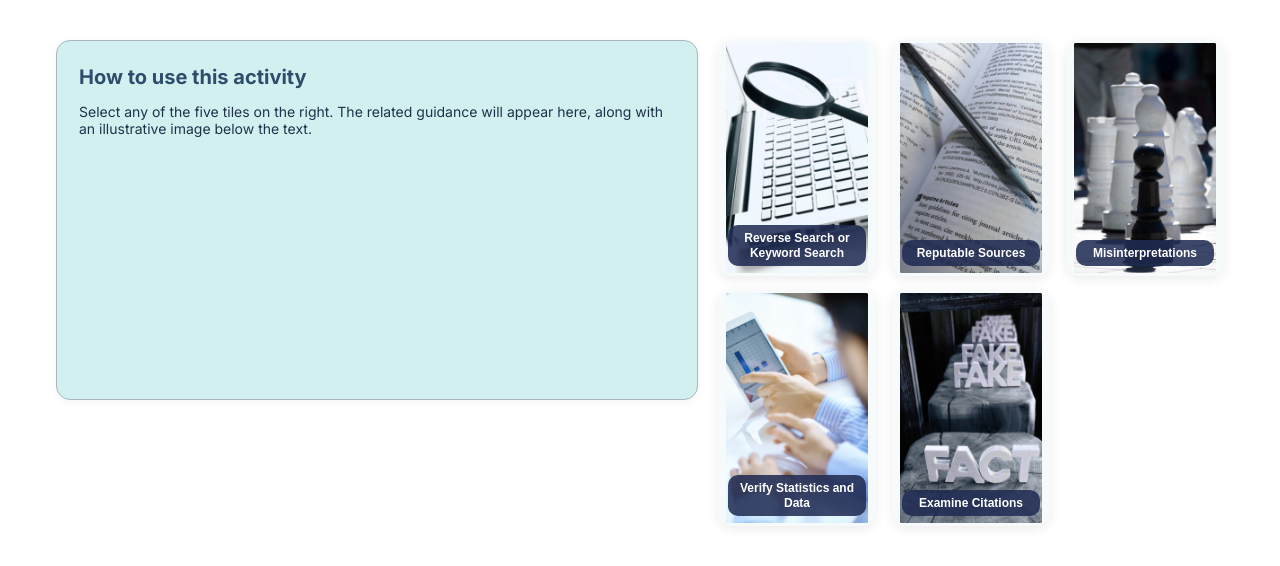
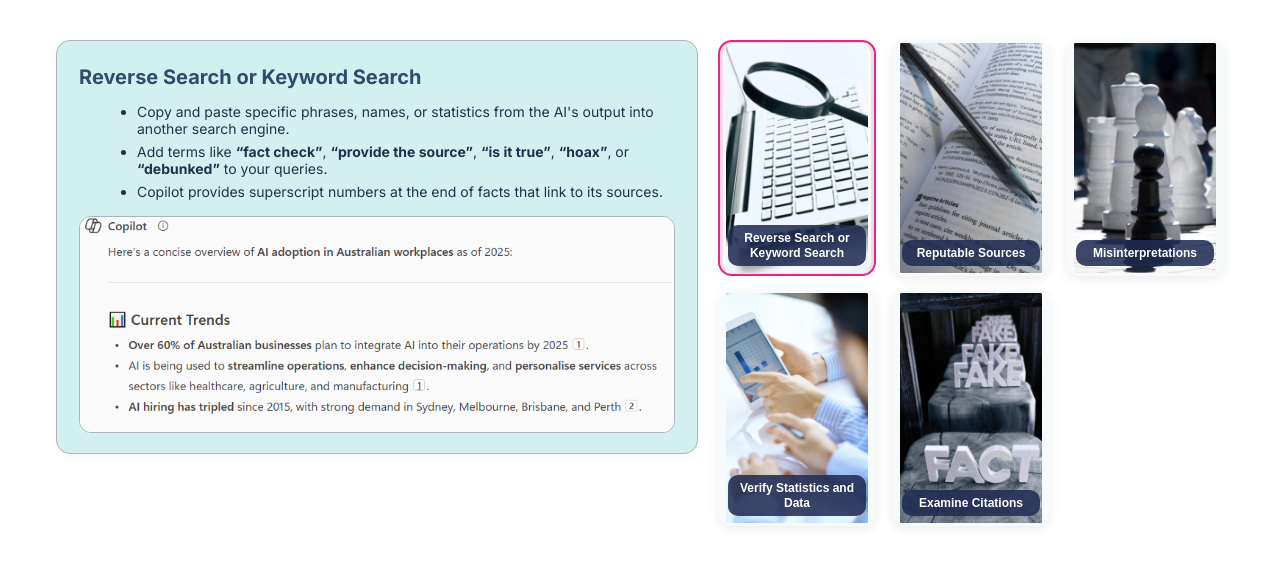
Before and after one commit to kathrynmcgilvrayeles/Fact-checking-Strategies, a plain HTML site: page index.html in a window 1280 px wide. Drawn offline with Linux system fonts and the light colour scheme.

Commit message:
Update index.html

```diff
--- a/index.html
+++ b/index.html
@@ -115,12 +115,9 @@
   <div class="wrap">
     <div class="activity" id="activity">
       <section class="panel" id="contentPanel" aria-live="polite">
-        <h1 id="contentTitle">How to use this activity</h1>
-        <p class="lead" id="contentBody">
-          Select any of the five tiles on the right. The related guidance will appear here,
-          along with an illustrative image below the text.
-        </p>
-        <img class="context" id="contentImage" alt="" style="display:none;">
+        <h1 id="contentTitle"></h1>
+        <p class="lead" id="contentBody"></p>
+        <img class="context" id="contentImage" alt="">
       </section>
       <nav class="grid" aria-label="Verification activities">
         <button class="thumb" aria-selected="false" data-title="Reverse Search or Keyword Search" data-content='<ul><li>Copy and paste specific phrases, names, or statistics from the AI&apos;s output into another search engine.</li><li>Add terms like <strong>&ldquo;fact check&rdquo;</strong>, <strong>&ldquo;provide the source&rdquo;</strong>, <strong>&ldquo;is it true&rdquo;</strong>, <strong>&ldquo;hoax&rdquo;</strong>, or <strong>&ldquo;debunked&rdquo;</strong> to your queries.</li><li>Copilot provides superscript numbers at the end of facts that link to its sources.</li></ul>' data-below="Reverse Search or Keyword Search 1.png"><img src="Reverse Search or Keyword Search.png" alt=""><span class="label">Reverse Search or Keyword Search</span></button>
@@ -154,6 +151,10 @@
       thumbs.forEach(btn=>{
         btn.addEventListener('click', ()=>selectThumb(btn));
       });
+      // Auto-load the first activity on page load
+      if(thumbs.length > 0){
+        selectThumb(thumbs[0]);
+      }
     })();
   </script>
 </body>
```
